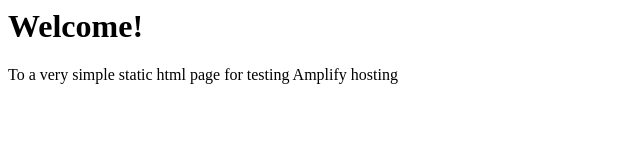
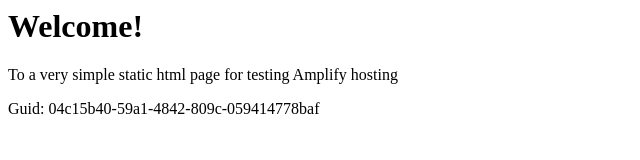
Before and after one commit to aws-aemilia-syd/Github-PR-Commit-Integration-Test-DoNotTouch-v1-prod-ap-southeast-2, a website: page src/index.html in a window 1280 px wide. Shown: the whole page, without its empty margins (0-640 px from the left). Drawn offline with Linux system fonts and the light colour scheme.

Commit message:
commit from integ tests

```diff
--- a/src/index.html
+++ b/src/index.html
@@ -1,3 +1,5 @@
+
+
 <html lang="en">
 
 <head>
@@ -10,6 +12,6 @@
 <body>
     <h1>Welcome!</h1>
     <p>To a very simple static html page for testing Amplify hosting</p>
-</body>
+    <p>Guid: 04c15b40-59a1-4842-809c-059414778baf</p></body>
 
 </html>
```
